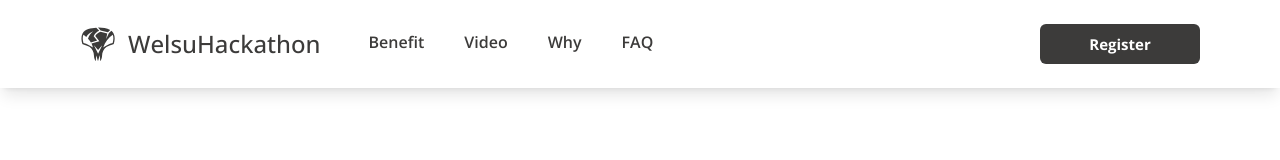
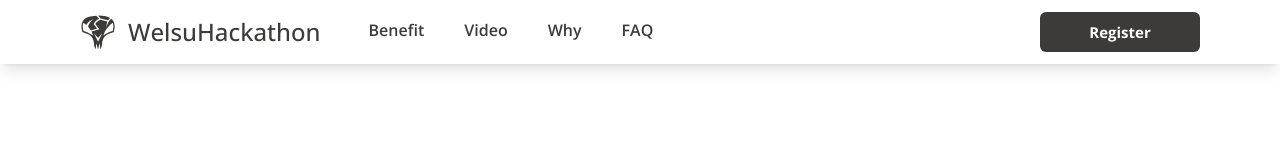
Before and after one commit to oluwaseun-demonflowne/hackathon, a Next.js app: page / in a window 1280 px wide. Shown: the top 160 px of the page. Built offline with nearby package versions, Linux system fonts and the light colour scheme.

Commit message:
Fixed high padding on desktop navbar

```diff
--- a/src/components/navigation/DesktopNav.tsx
+++ b/src/components/navigation/DesktopNav.tsx
@@ -40,7 +40,7 @@ const DesktopNav = () => {
     });
   }, []);
   return (
-    <div className="bg-white hidden py-6 px-20  md:flex  items-center gap-12 text-[#3c3b3a] w-[100%] shadow-lg z-30 fixed top-0">
+    <div className="bg-white hidden py-3 px-20  md:flex  items-center gap-12 text-[#3c3b3a] w-[100%] shadow-lg z-30 fixed top-0">
       <header className="">
         <Link href="#home">
           <div className="flex gap-3 items-center">
--- a/src/components/navigation/MobileNav.tsx
+++ b/src/components/navigation/MobileNav.tsx
@@ -7,8 +7,6 @@ import React, { useEffect, useRef, useState } from "react";
 import { GiCrackedAlienSkull } from "react-icons/gi";
 import { useInView } from "react-intersection-observer";
 import { linkArr } from "./DesktopNav";
-
-
 
 const MobileNav = () => {
   const getCurrent = usePathname();
@@ -162,6 +160,16 @@ const MobileNav = () => {
             ></p>
           </div>
         ))}
+        <Link href="https://docs.google.com/forms/d/e/1FAIpQLSf4U9K0QXmv1vR_ePgKYcW9_rwfeyfhQeKjl8E3U4s_RqGeUA/viewform?pli=1">
+          <button className="bg-[#3c3b3a] text-white hover:text-[#3c3b3a] button-58 flex items-center justify-center gap-2 rounded-md h-12 w-40 font-bold">
+            <div>
+              <p>Register</p>
+            </div>
+            <div>
+              <p>Register</p>
+            </div>
+          </button>
+        </Link>
       </div>
     </div>
   );
```
